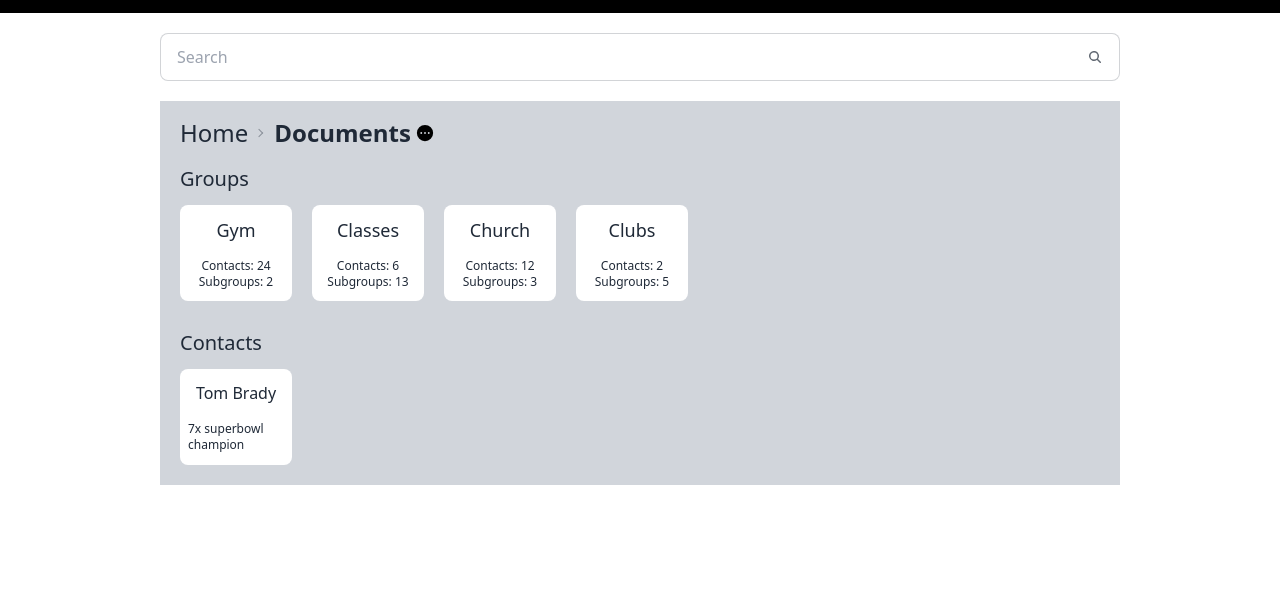
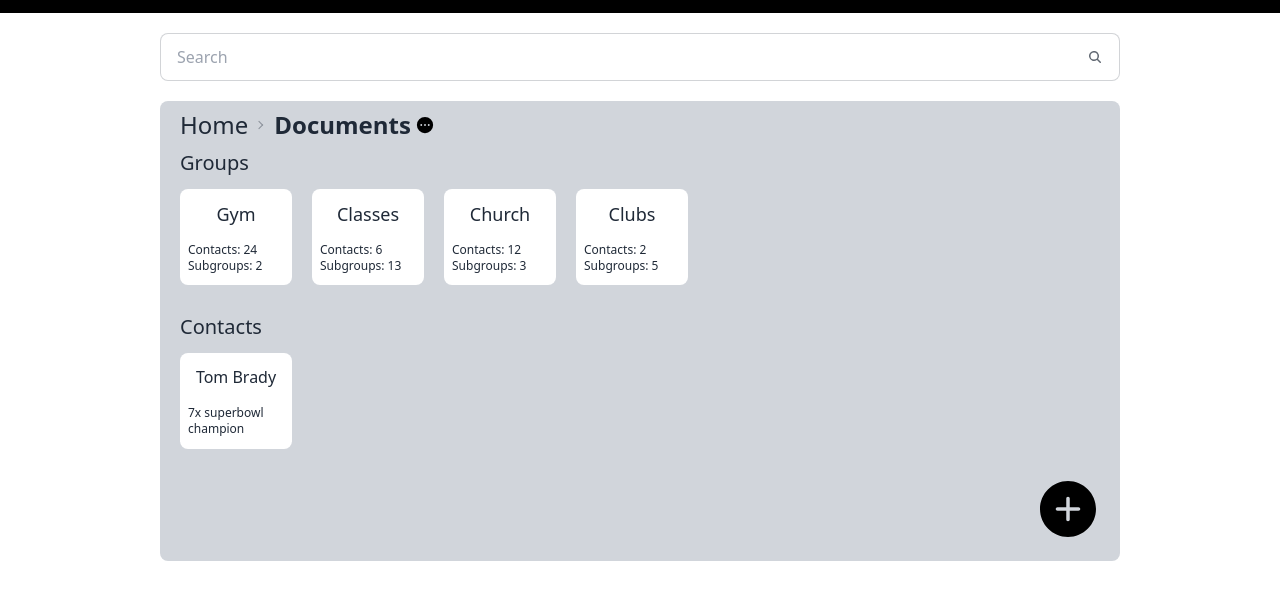
Before and after one commit to stevesarb/Contaxt, a website: page index.html in a window 1280 px wide. Shown: the part 67-666 px from the top of the page. Drawn offline with Linux system fonts and the light colour scheme.

Commit message:
Add add button

```diff
--- a/index.html
+++ b/index.html
@@ -9,16 +9,14 @@
     <body>
         <!-- Navbar -->
         <div class="navbar flex items-center bg-black h-20">
-            <h1><a
-                    class="btn btn-ghost text-4xl text-white ml-5">Contaxt</a></h1>
+            <h1><a class="btn btn-ghost text-4xl text-white ml-5">Contaxt</a></h1>
         </div>
 
         <main class="flex justify-center">
             <div class="flex flex-col items-center w-3/4 h-screen">
 
                 <!-- Search bar -->
-                <label
-                    class="input input-bordered flex items-center w-full my-5">
+                <label class="input input-bordered flex items-center w-full my-5">
                     <input type="text" class="grow" placeholder="Search" />
                     <svg
                         xmlns="http://www.w3.org/2000/svg"
@@ -33,24 +31,23 @@
                 </label>
 
                 <!-- Meat & Potatoes Container -->
-                <div class="w-full h-fit pb-5 bg-gray-300">
+                <div class="w-full h-fit px-5 pb-5 rounded-lg bg-gray-300">
 
                     <!-- Breadcrumbs -->
-                    <div class="breadcrumbs text-2xl mx-5 my-2">
+                    <div class="breadcrumbs text-2xl">
                         <ul>
                             <li><a>Home</a></li>
                             <li class="font-bold">
                                 <a>Documents</a>
                                 <button class="w-5 ml-1">
-                                    <img src="./images/three_dots_circle.svg"
-                                        alt="three_dots_button">
+                                    <img src="./images/three_dots_circle.svg" alt="three_dots_button">
                                 </button>
                             </li>
                         </ul>
                     </div>
 
                     <!-- Groups & Contacts Container -->
-                    <div class="mx-5">
+                    <div>
 
                         <!-- Groups Container -->
                         <div class="flex flex-col">
@@ -61,9 +58,9 @@
 
                                 <!-- Group Card -->
                                 <button>
-                                    <div class="flex flex-col justify-around w-28 h-24 px-1 rounded-lg bg-white">
+                                    <div class="flex flex-col justify-around w-28 h-24 px-2 rounded-lg bg-white">
                                         <h4 class="self-center text-lg mt-1">Gym</h4>
-                                        <div class="flex flex-col mb-1 text-xs">
+                                        <div class="flex flex-col mb-1 text-xs text-start">
                                             <p>Contacts: 24</p>
                                             <p>Subgroups: 2</p>
                                         </div>
@@ -72,9 +69,9 @@
 
                                 <!-- Group Card -->
                                 <button>
-                                    <div class="flex flex-col justify-around w-28 h-24 px-1 rounded-lg bg-white">
+                                    <div class="flex flex-col justify-around w-28 h-24 px-2 rounded-lg bg-white">
                                         <h4 class="self-center text-lg mt-1">Classes</h4>
-                                        <div class="flex flex-col mb-1 text-xs">
+                                        <div class="flex flex-col mb-1 text-xs text-start">
                                             <p>Contacts: 6</p>
                                             <p>Subgroups: 13</p>
                                         </div>
@@ -83,9 +80,9 @@
 
                                 <!-- Group Card -->
                                 <button>
-                                    <div class="flex flex-col justify-around w-28 h-24 px-1 rounded-lg bg-white">
+                                    <div class="flex flex-col justify-around w-28 h-24 px-2 rounded-lg bg-white">
                                         <h4 class="self-center text-lg mt-1">Church</h4>
-                                        <div class="flex flex-col mb-1 text-xs">
+                                        <div class="flex flex-col mb-1 text-xs text-start">
                                             <p>Contacts: 12</p>
                                             <p>Subgroups: 3</p>
                                         </div>
@@ -94,9 +91,9 @@
 
                                 <!-- Group Card -->
                                 <button>
-                                    <div class="flex flex-col justify-around w-28 h-24 px-1 rounded-lg bg-white">
+                                    <div class="flex flex-col justify-around w-28 h-24 px-2 rounded-lg bg-white">
                                         <h4 class="self-center text-lg mt-1">Clubs</h4>
-                                        <div class="flex flex-col mb-1 text-xs">
+                                        <div class="flex flex-col mb-1 text-xs text-start">
                                             <p>Contacts: 2</p>
                                             <p>Subgroups: 5</p>
                                         </div>
@@ -126,6 +123,18 @@
                             </div>
                         </div>
                     </div>
+
+                    <!-- Add Button Container -->
+                    <div class="flex justify-end h-16 mt-7">
+
+                        <!-- Add Button -->
+                        <button>
+                            <div class="w-14 hover:w-16 m-1 hover:m-0">
+                                <img src="./images/add_button.svg" alt="Add Button">
+                            </div>
+                        </button>
+                    </div>
+
                 </div>
             </div>
         </main>
```
Also changed, not shown: images/add_button.svg (added), output.css.
